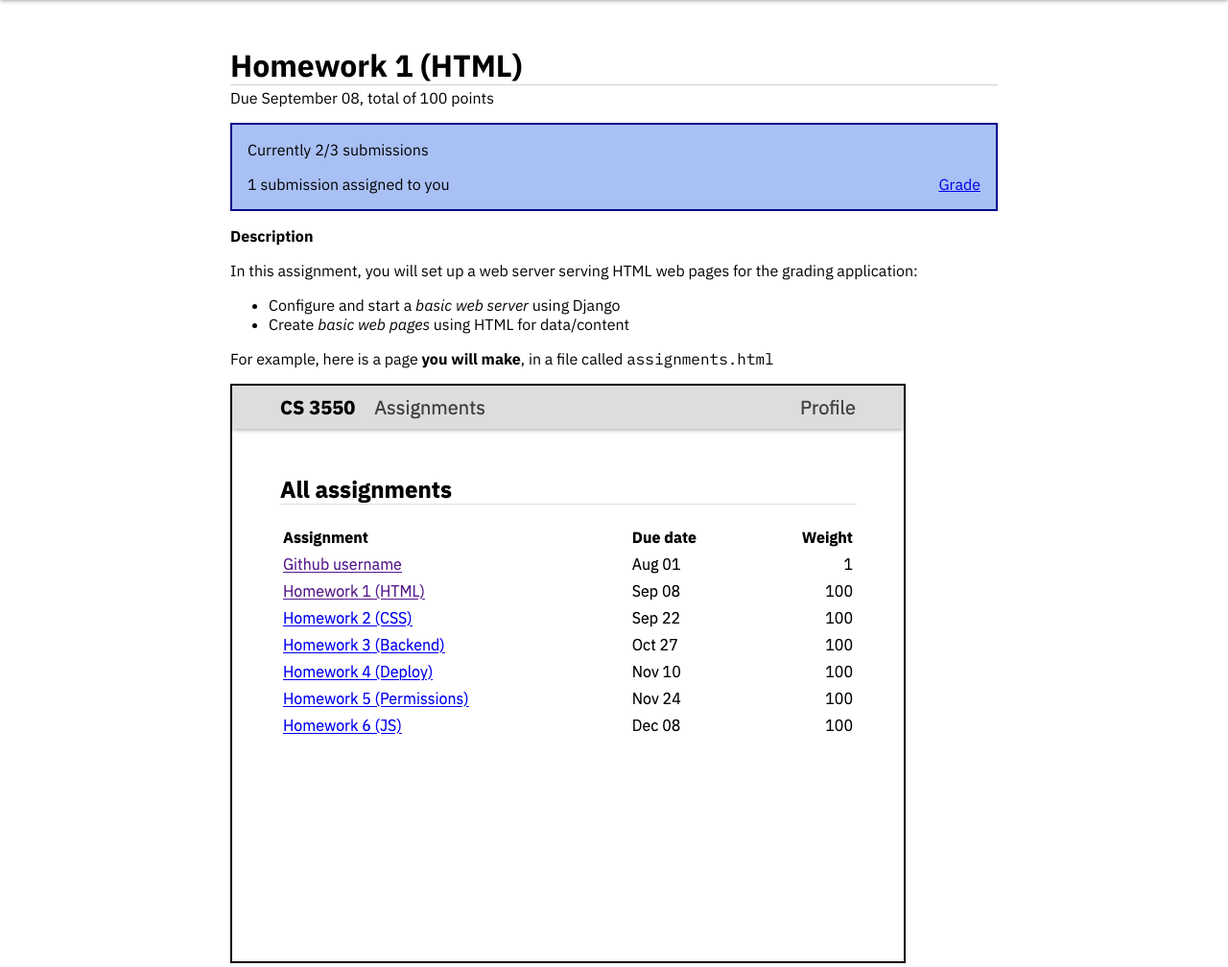
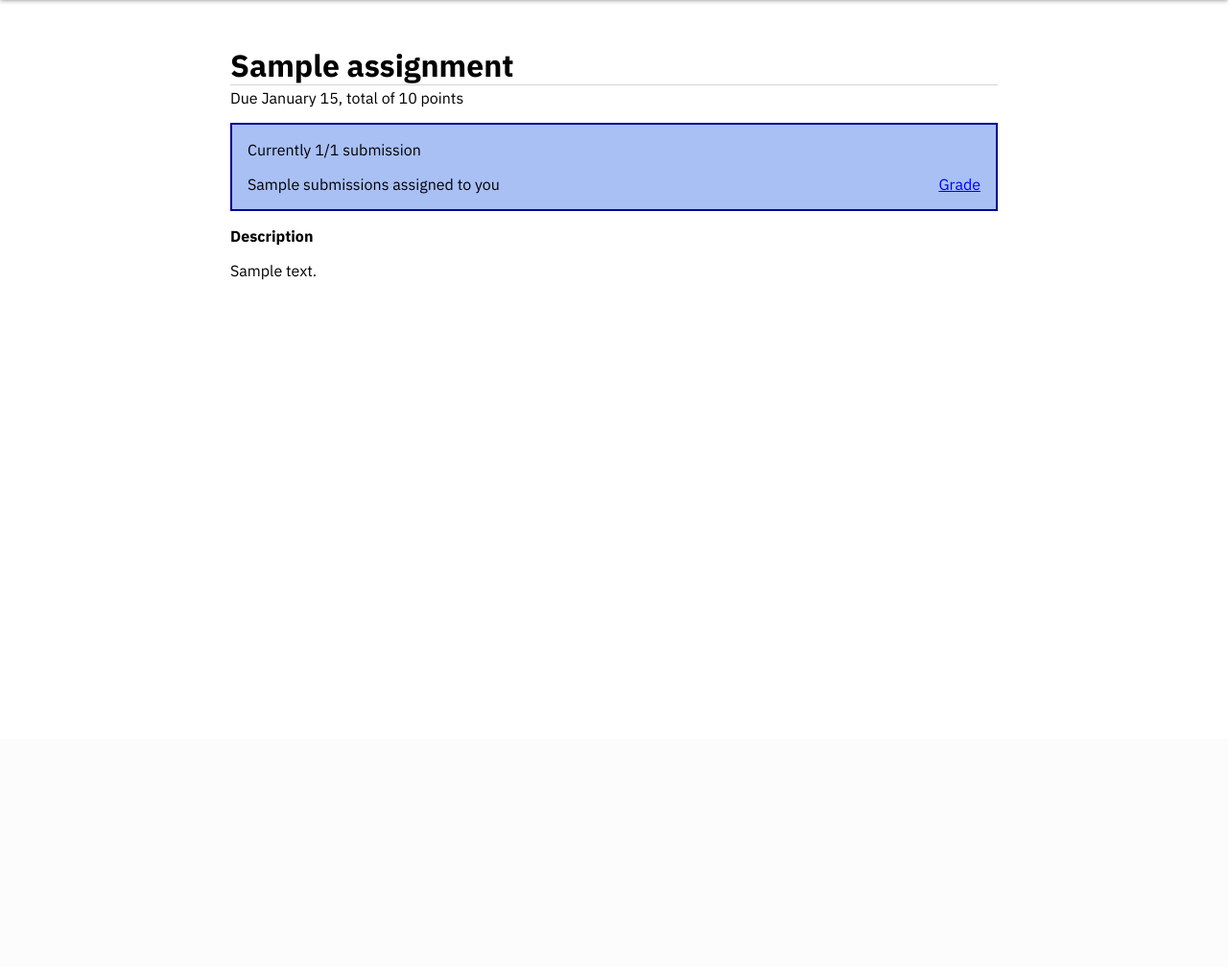
Before and after one commit to sladelim45/DjangoWebApp, a Django app: template grades/templates/index.html in a window 1280 px wide. Shown: the part 30-1038 px from the top of the page at 96% size. After the commit the page ends 322 px from the top, so only its background shows below. Run offline with Django 4.2, Linux system fonts and the light colour scheme; tables that the repository leaves empty hold one stand-in row (values such as "Sample post"); the template is opened without the code that fills it: values that come from a table or form of the project are taken from there, most other values are stand-ins (such as "Sample title", 1, 10 or a date in 2020).

Commit message:
Finished phase 4

```diff
--- a/grades/templates/index.html
+++ b/grades/templates/index.html
@@ -14,23 +14,17 @@
 </header>
 
 <main>
-    <h1>Homework 1 (HTML)</h1>
-    <p class="due-date">Due September 08, total of 100 points</p>
+    <h1>{{ assignment.title }}</h1>
+    <p class="due-date">Due {{ assignment.deadline|date:"F d"}}, total of {{ assignment.weight }} points</p>
     <div class="index-action">
-        <p class="index-action-desc1">Currently 2/3 submissions</p>
-        <p class="index-action-desc2">1 submission assigned to you
-            <a title="Links to submissions page" href="submissions.html" class="action-grade-button">Grade</a>
+        <p class="index-action-desc1">Currently {{ total_submissions }}/{{ total_students }} submission{{ total_submissions|pluralize:"s" }}</p>
+        <p class="index-action-desc2">{{ submissions_assigned_to_you }} submission{{submissions_assigned_to_you|pluralize:"s" }} assigned to you
+            <a title="Links to submissions page" href="/{{ assignment.id }}/submissions " class="action-grade-button">Grade</a>
         </p>
     </div>
 
     <div class="description">
         <h2 class="title">Description</h2>
-        <p>In this assignment, you will set up a web server serving HTML web pages for the grading application:</p>
-        <ul>
-            <li>Configure and start a <em>basic web server</em> using Django</li>
-            <li>Create <em>basic web pages</em> using HTML for data/content</li>
-        </ul>
-        <p>For example, here is a page <strong>you will make</strong>, in a file called <code>assignments.html</code></p>
-        <img src="/static/assignments.png" alt="Sample image of what assignments.html looks like">
+        <p>{{ assignment.description|safe }}</p>
     </div>
 </main>
```
Also changed, not shown: grades/views.py (+18 -1 lines).
